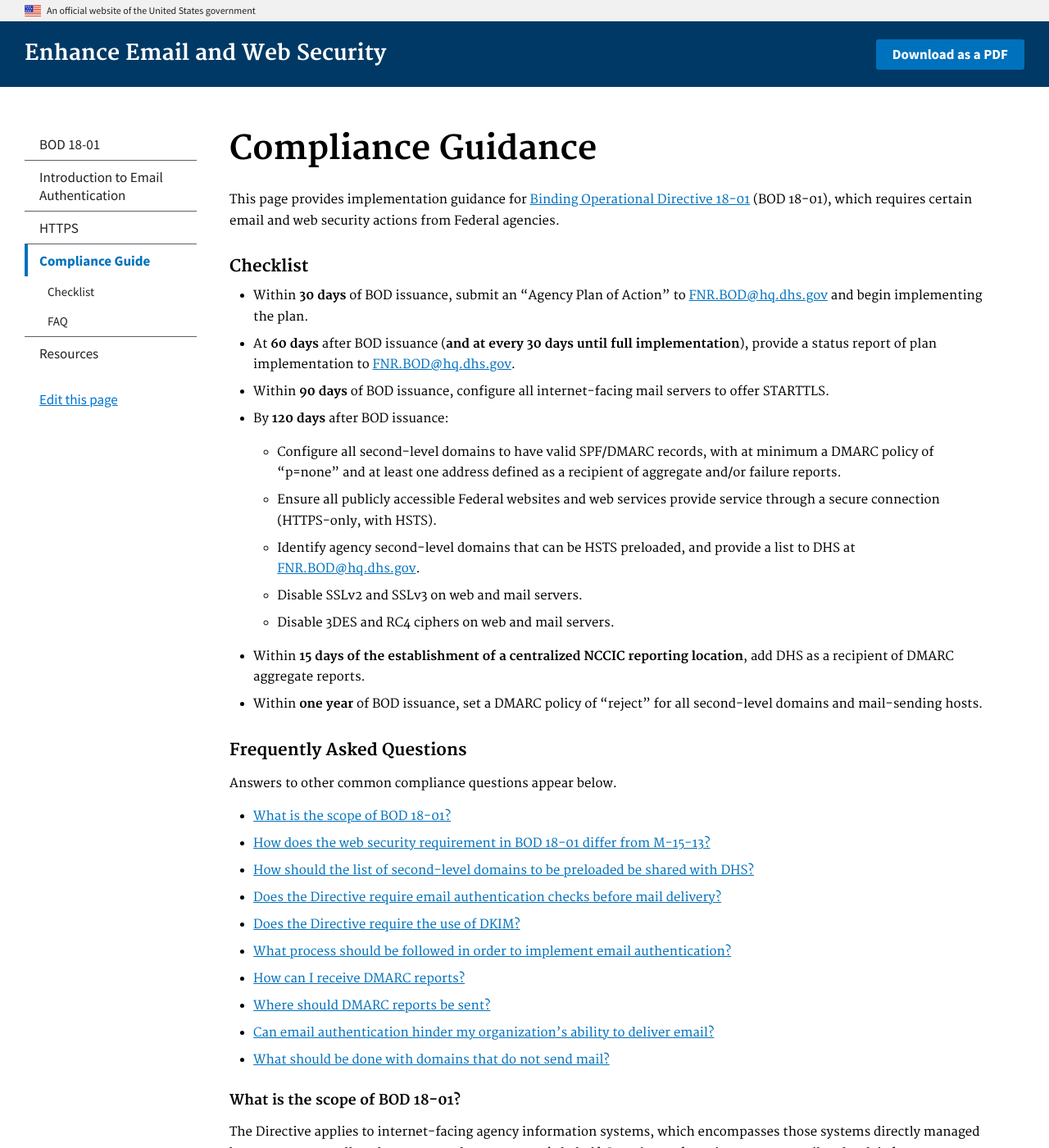
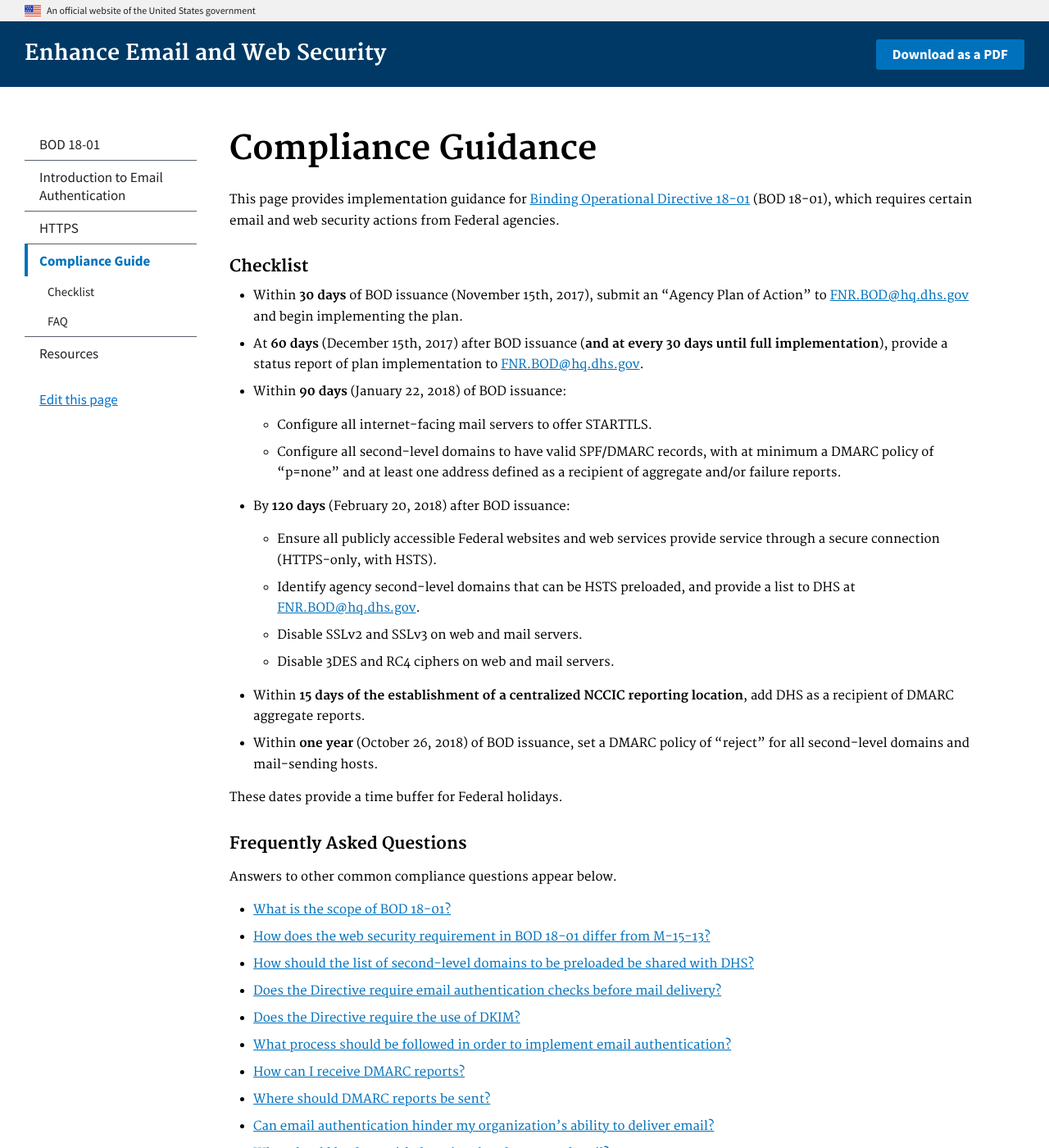
Before and after one commit to cisagov/cyber.dhs.gov, a Jekyll site: the page built from pages/guide.md, in a window 1280 px wide and 1400 px high. Shown: the whole window at 82% size. Built offline with Jekyll 4.4.1, drawn with Linux system fonts in a browser that asks for light colours.

Commit message:
Add absolute dates and links in index page
Fixes #5, adds links

```diff
--- a/pages/guide.md
+++ b/pages/guide.md
@@ -13,17 +13,20 @@ This page provides implementation guidance for [Binding Operational Directive 18
 
 ### Checklist
 
-* Within **30 days** of BOD issuance, submit an "Agency Plan of Action" to <FNR.BOD@hq.dhs.gov> and begin implementing the plan.
-* At **60 days** after BOD issuance (**and at every 30 days until full implementation**), provide a status report of plan implementation to <FNR.BOD@hq.dhs.gov>.
-* Within **90 days** of BOD issuance, configure all internet-facing mail servers to offer STARTTLS.
-* By **120 days** after BOD issuance:
+* Within **30 days** of BOD issuance (November 15th, 2017), submit an "Agency Plan of Action" to <FNR.BOD@hq.dhs.gov> and begin implementing the plan.
+* At **60 days** (December 15th, 2017) after BOD issuance (**and at every 30 days until full implementation**), provide a status report of plan implementation to <FNR.BOD@hq.dhs.gov>.
+* Within **90 days** (January 22, 2018) of BOD issuance:
+  * Configure all internet-facing mail servers to offer STARTTLS.
   * Configure all second-level domains to have valid SPF/DMARC records, with at minimum a DMARC policy of "p=none" and at least one address defined as a recipient of aggregate and/or failure reports.
+* By **120 days** (February 20, 2018) after BOD issuance:
   * Ensure all publicly accessible Federal websites and web services provide service through a secure connection (HTTPS-only, with HSTS).
   * Identify agency second-level domains that can be HSTS preloaded, and provide a list to DHS at <FNR.BOD@hq.dhs.gov>.
   * Disable SSLv2 and SSLv3 on web and mail servers.
   * Disable 3DES and RC4 ciphers on web and mail servers.
 * Within **15 days of the establishment of a centralized NCCIC reporting location**, add DHS as a recipient of DMARC aggregate reports.
-* Within **one year** of BOD issuance, set a DMARC policy of "reject" for all second-level domains and mail-sending hosts.
+* Within **one year** (October 26, 2018) of BOD issuance, set a DMARC policy of "reject" for all second-level domains and mail-sending hosts.
+
+These dates provide a time buffer for Federal holidays.
 
 ### Frequently Asked Questions
 Answers to other common compliance questions appear below.
```
Also changed, not shown: pages/index.md (+7 -7 lines).
